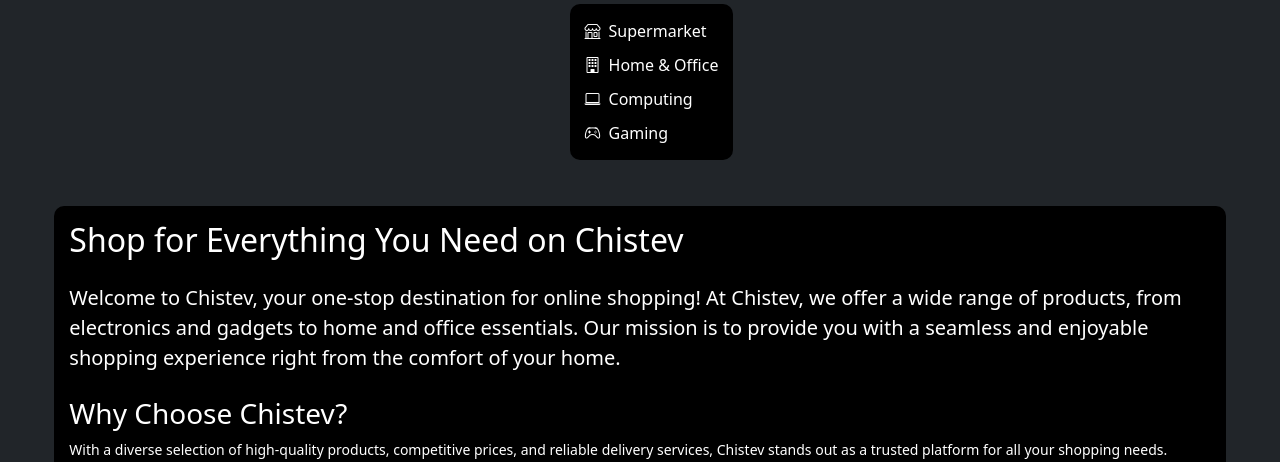
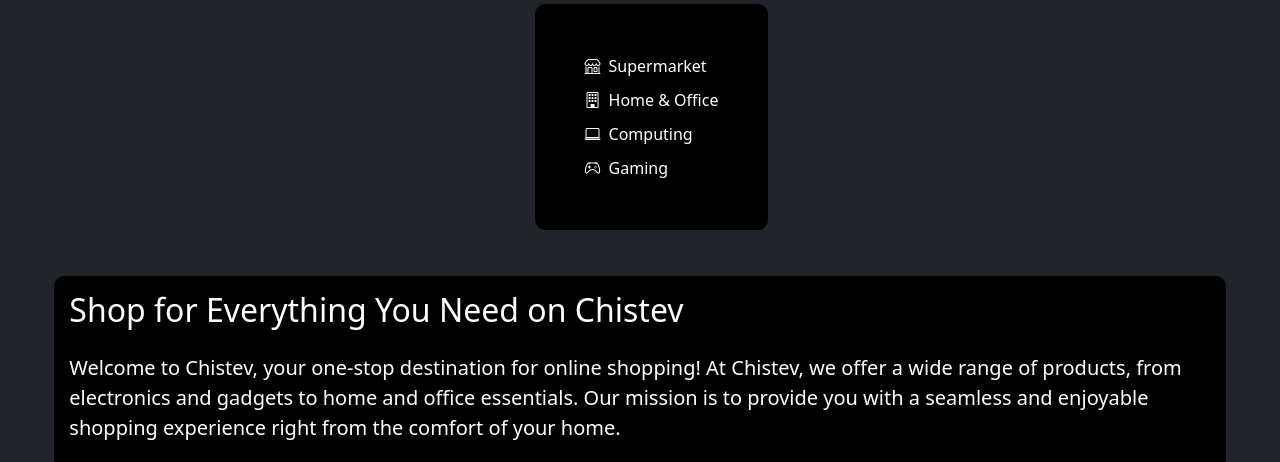
Before and after one commit to chistev/Django-Ecommerce, a Django app: page / in a window 1280 px wide. Shown: the part 80-542 px from the top of the page. Run offline with Django 4.2, Linux system fonts and the light colour scheme; data that the repository does not hold is empty; parts of the project's set-up code (start-up, migrations or seed data) failed here and were passed over; some libraries are stand-ins or nearby versions.

Commit message:
increased the size of the index card linking to the supercategory pages

```diff
--- a/assets/styles.css
+++ b/assets/styles.css
@@ -112,7 +112,7 @@ body{
 .index-black-card {
     background-color: black;
     color: white;
-    padding: 15px;
+    padding: 50px;
     border-radius: 10px;
     max-width: fit-content;
     cursor: default !important;
--- a/ecommerce/templates/ecommerce/index.html
+++ b/ecommerce/templates/ecommerce/index.html
@@ -5,7 +5,7 @@
 <!-- Black Colored Card with List Items as Links -->
 <div class="container index-container mt-4">
     <div class="row">
-         <div class="col-lg-3 col-md-6 col-sm-10 mb-4 mx-auto">
+         <div class="col-lg-4 col-md-8 col-sm-10 mb-4 mx-auto">
             <div class="index-black-card mx-auto">
                 <ul class="custom-list">
                     <li><a href="{% url 'ecommerce:supermarket' %}" class="nav-link"><i class="bi bi-shop"></i>Supermarket</a></li>
```
Also changed, not shown: db.sqlite3.
